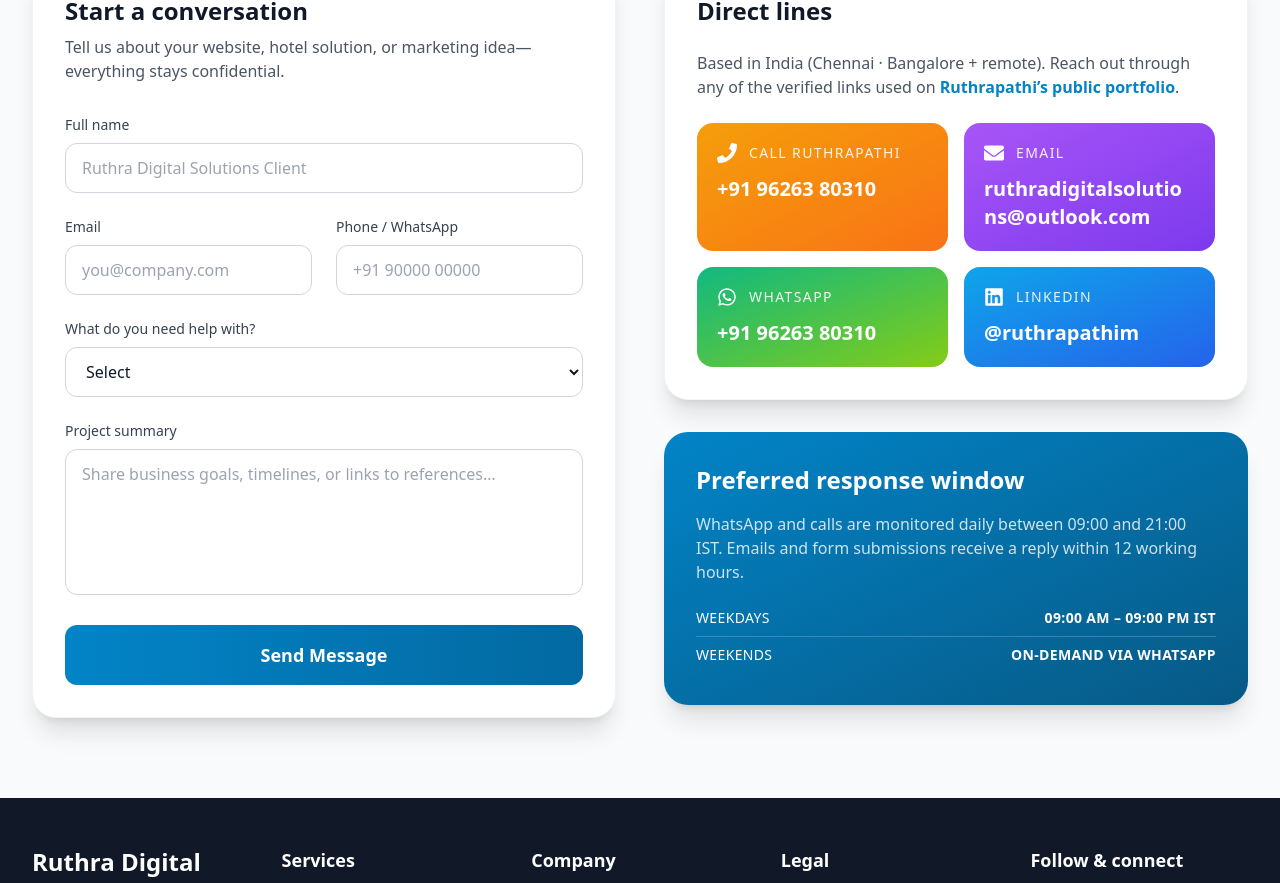
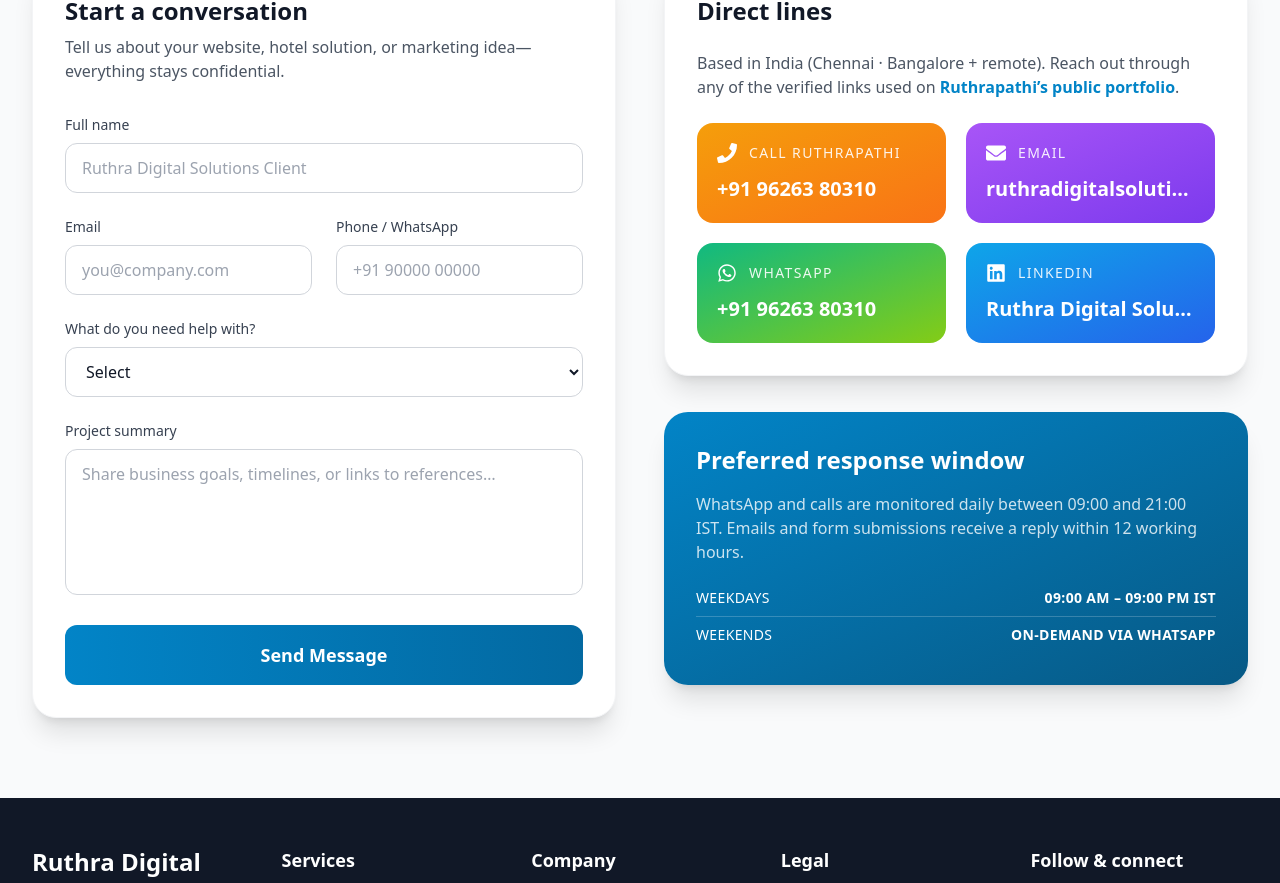
Before and after one commit to Ruthrapathi-murugan/Ruthradigitalsolutions, a React (Vite) app: page / in a window 1280 px wide. Shown: the part 7100-7983 px from the top of the page. Built offline with nearby package versions, Linux system fonts and the light colour scheme.

Commit message:
fix: update LinkedIn contact information and improve layout for contact methods

```diff
--- a/src/components/Contact.jsx
+++ b/src/components/Contact.jsx
@@ -26,8 +26,8 @@
   },
   {
     label: 'LinkedIn',
-    value: '@ruthrapathim',
-    href: 'https://www.linkedin.com/in/ruthrapathim/',
+    value: 'Ruthra Digital Solutions',
+    href: 'https://www.linkedin.com/company/ruthra-digital-solutions',
     accent: 'from-sky-500 to-blue-600',
     icon: <FaLinkedin className="w-5 h-5 flex-shrink-0" />,
   },
@@ -246,7 +246,7 @@
           </div>
 
           {/* Contact Information */}
-          <div className="space-y-8">
+            <div className="space-y-9">
               <div className="bg-white rounded-3xl shadow-xl p-8 border border-gray-100">
                 <h3 className="text-2xl font-bold text-gray-900 mb-6">Direct lines</h3>
                 <p className="text-gray-600 mb-6">
@@ -263,7 +263,7 @@
                   .
                 </p>
 
-              <div className="grid grid-cols-1 sm:grid-cols-2 gap-4">
+                <div className="grid grid-cols-1 sm:grid-cols-2 gap-5">
                   {contactMethods.map((method) => (
                     <a
                       key={method.label}
@@ -282,9 +282,13 @@
                       </div>
 
                       {/* value (wraps) */}
-                    <span className="text-lg sm:text-xl font-semibold max-w-full break-words break-all">
+                     <span
+  title={method.value}
+  className="text-lg sm:text-xl font-semibold w-full whitespace-nowrap overflow-hidden text-ellipsis cursor-help"
+>
   {method.value}
 </span>
+
                     </a>
                   ))}
                 </div>
```
Lines whose indentation alone changed are shown as unchanged.
